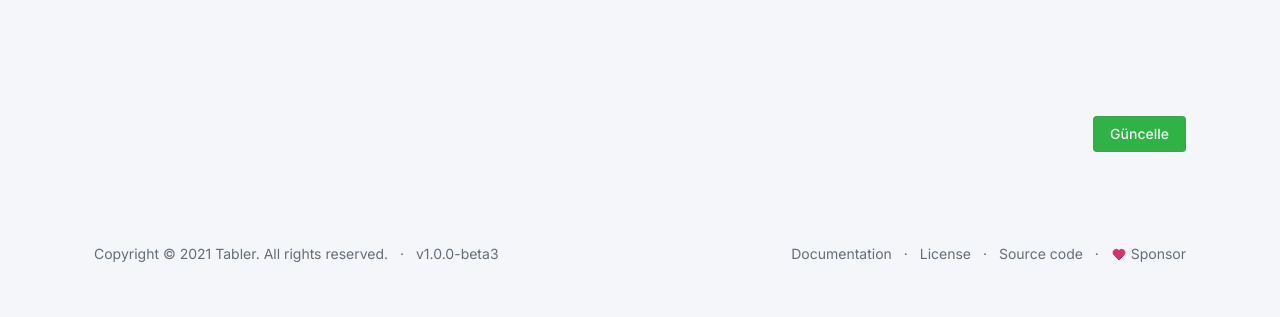
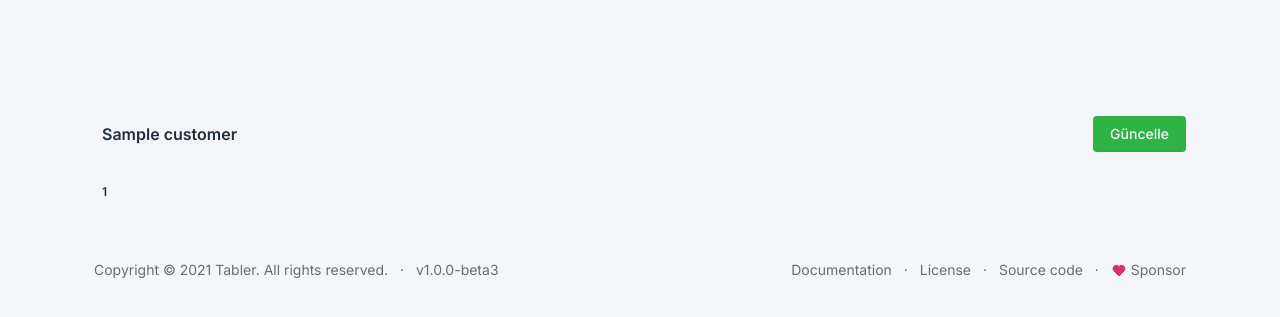
Before and after one commit to aliemresafak/serman, a Django app: template core/templates/user/user_detail.html in a window 1280 px wide. Shown: the part 64-381 px from the top of the page. Run offline with Django 3.2, Linux system fonts and the light colour scheme; the template is opened without the code that fills it: most values are stand-ins (such as "Sample title", 1, 10 or a date in 2020).

Commit message:
Change: variable from user to customer

```diff
--- a/core/templates/user/user_detail.html
+++ b/core/templates/user/user_detail.html
@@ -4,27 +4,16 @@
   <div class="d-flex justify-content-between align-items-center my-4">
     <div class="d-flex align-items-end gap-2">
       <i class="far fa-user h3 m-0"></i>
-      <h3 class="m-0">{{ user.name }} {{user.surname }}</h3>
+      <h3 class="m-0">{{ customer }} </h3>
     </div>
-    <a href="{% url 'user_update' pk=user.pk %}" class="btn btn-success"
-      >Güncelle</a
-    >
+    <a href="{% url 'customer_update' pk=customer.pk %}" class="btn btn-success">Güncelle</a>
   </div>
   <div class="d-flex gap-4">
     <div class="d-flex align-items-end gap-2">
       <i class="fas fa-mobile-alt h3 m-0"></i>
-      <h5 class="m-0">{{ user.telephone_number }}</h5>
+      <h5 class="m-0">{{ customer.telephone_number }}</h5>
     </div>
   </div>
 </div>
 
-<!-- <div class="d-flex justify-content-between align-items-center">
-  <div class="d-flex justify-content-start align-items-end gap-2"></div>
-</div>
-<div class="d-flex gap-2">
-  <div class="d-flex gap-2">
-  </div>
-  <div class="d-flex gap-2">
-  </div>
-</div> -->
 {% endblock %}
--- a/core/views/user.py
+++ b/core/views/user.py
@@ -11,17 +11,17 @@ class UserListView(ListView):
 class UserCreateView(CreateView):
     model = User
     template_name = "user/user_create.html"
-    success_url = "/users"
+    success_url = "/customer"
     fields = user_fields
 
 class UserDetailView(DetailView):
     model = User
     template_name = "user/user_detail.html"
-    context_object_name = "user"
+    context_object_name = "customer"
     slug_field = "pk"
 
 class UserUpdateView(UpdateView):
     model = User
     template_name = "user/user_update.html"
-    success_url = "/users"
+    success_url = "/customer"
     fields = user_fields
```
